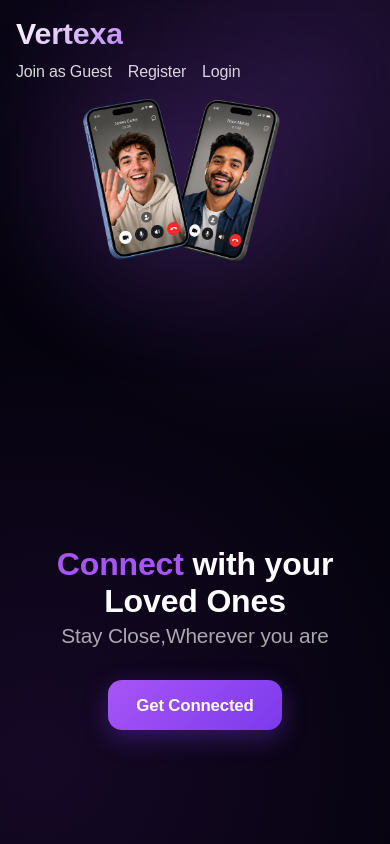
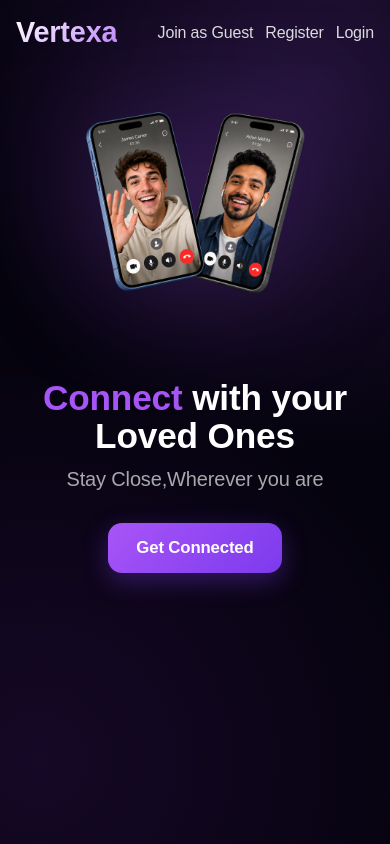
Before and after one commit to Rachit-Srivastava24/Vertexa, a React (Vite) app in the folder frontend/vite-project/: page / in a window 390 px wide. Built offline with nearby package versions, Linux system fonts and the light colour scheme.

Commit message:
Improve mobile responsive layout

```diff
--- a/frontend/vite-project/src/App.css
+++ b/frontend/vite-project/src/App.css
@@ -296,24 +296,65 @@ body {
 }
 
 @media (max-width: 480px) {
+
   .landingPageContainer nav {
-    flex-direction: column;
-    align-items: flex-start;
-    gap: 12px;
+    flex-direction: row;
+    align-items: center;
     padding: 1rem;
+    gap: 10px;
+  }
+
+  .landingPageContainer nav .navHeader h1 {
+    font-size: 1.8rem;
+    margin: 0;
   }
 
   .landingPageContainer nav .navList {
-    flex-wrap: wrap;
-    gap: 1rem;
-    font-size: 0.9rem;
+    display: flex;
+    flex-wrap: nowrap;
+    gap: 12px;
+    font-size: 0.85rem;
+    align-items: center;
+  }
+
+  .landingMainContainer {
+    flex-direction: column;
+    justify-content: flex-start;
+    height: auto;
+    padding: 20px 15px;
+    text-align: center;
+  }
+
+  .landingMainContainer > div:nth-child(2) {
+    order: -1;
+    width: 100%;
+    display: flex;
+    justify-content: center;
+  }
+
+  .landingMainContainer > div:nth-child(2) img {
+    width: 280px;
+    max-width: 85vw;
+    height: auto;
+    margin: 25px auto 30px;
+  }
+
+  .landingMainContainer > div:nth-child(1) {
+    width: 100%;
+    font-size: 1.5rem;
   }
 
   .landingMainContainer h2 {
-    font-size: 2rem !important;
+    font-size: 2.2rem !important;
+    line-height: 1.1;
+    margin: 20px 0 !important;
   }
 
-  .mobile-image {
-    width: 280px !important;
+  .landingMainContainer h3 {
+    font-size: 1.25rem;
+  }
+
+  .landingMainContainer > div:nth-child(1) div[role="button"] {
+    margin: 25px auto;
   }
 }
--- a/frontend/vite-project/src/Styles/videoComponent.module.css
+++ b/frontend/vite-project/src/Styles/videoComponent.module.css
@@ -528,3 +528,95 @@
         max-width: 320px;
     }
 }
+
+@media (max-width: 480px) {
+
+  .meetVideoContainer {
+    width: 100vw;
+    height: 100vh;
+    min-height: 100vh;
+    overflow: hidden;
+  }
+
+  .conferenceView {
+    width: 100%;
+    height: 58%;
+    padding: 10px;
+    gap: 10px;
+    box-sizing: border-box;
+    display: grid;
+    grid-template-columns: repeat(2, 1fr);
+    align-content: start;
+    overflow-y: auto;
+  }
+
+  .remoteVideo {
+    width: 100%;
+    height: 150px;
+    border-radius: 12px;
+  }
+
+  .remoteVideo video {
+    width: 100%;
+    height: 100%;
+    object-fit: cover;
+  }
+
+  .meetUserVideo {
+    width: 130px;
+    height: 90px;
+    left: 10px;
+    bottom: 43%;
+    border-radius: 12px;
+    z-index: 10;
+  }
+
+  .chatRoom {
+    top: auto;
+    right: 0;
+    bottom: 0;
+    width: 100%;
+    height: 42%;
+    padding: 18px 14px;
+    border-left: none;
+    border-top: 1px solid rgba(255,255,255,.12);
+  }
+
+  .chatContainer h1 {
+    font-size: 28px;
+    margin-bottom: 10px;
+  }
+
+  .chattingDisplay {
+    padding: 5px 2px 10px;
+  }
+
+  .chattingArea {
+    gap: 8px;
+    padding-top: 10px;
+  }
+
+  .chattingArea :global(.MuiOutlinedInput-root) {
+    min-height: 55px;
+  }
+
+  .chattingArea :global(.MuiButton-root) {
+    min-width: 80px;
+    min-height: 55px;
+  }
+
+  .buttonContainers {
+    bottom: 43%;
+    gap: 4px;
+    padding: 5px 8px;
+  }
+
+  .buttonContainers :global(.MuiIconButton-root) {
+    width: 45px;
+    height: 45px;
+  }
+
+  .buttonContainers :global(.MuiSvgIcon-root) {
+    font-size: 25px;
+  }
+}
```
